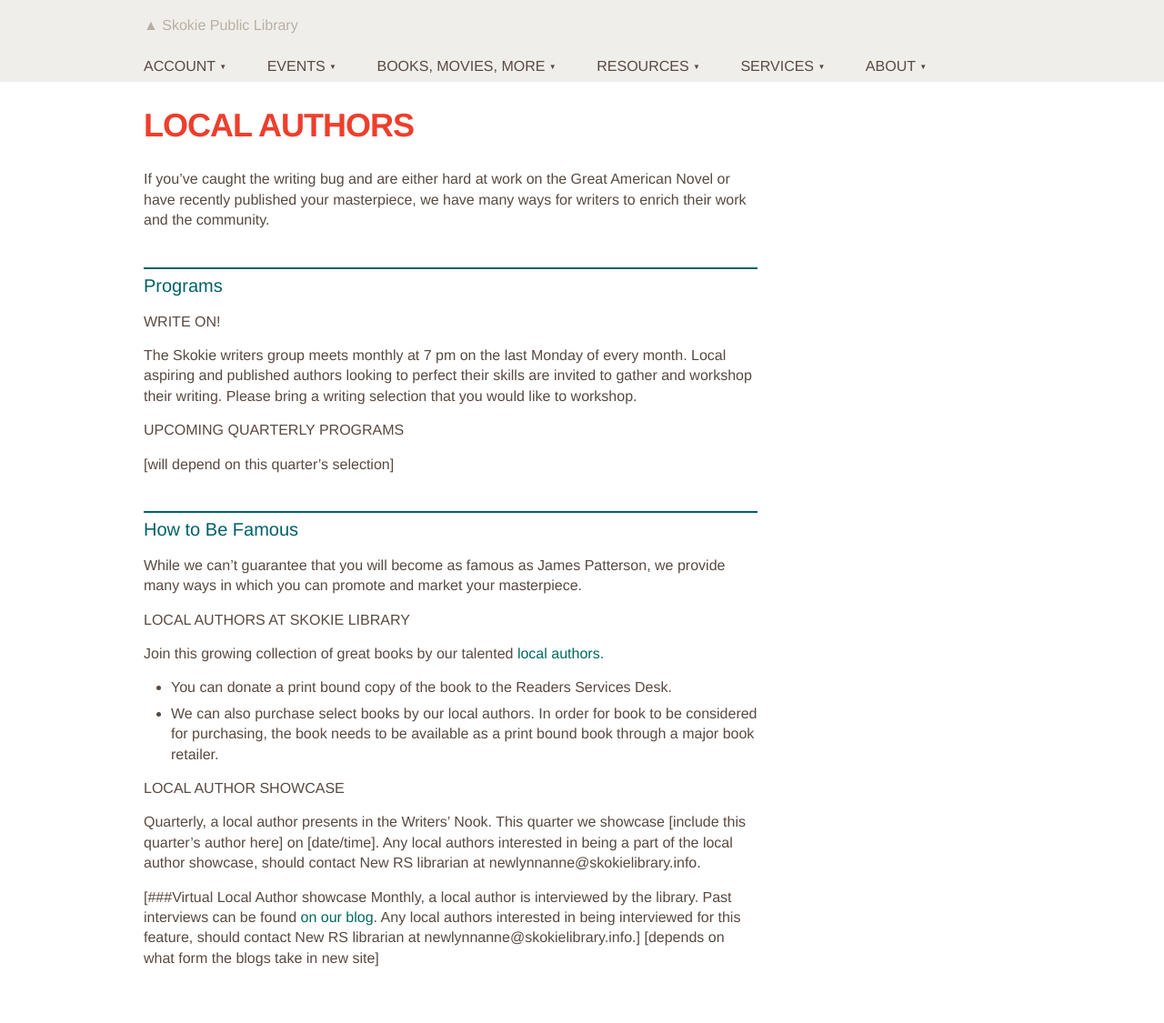
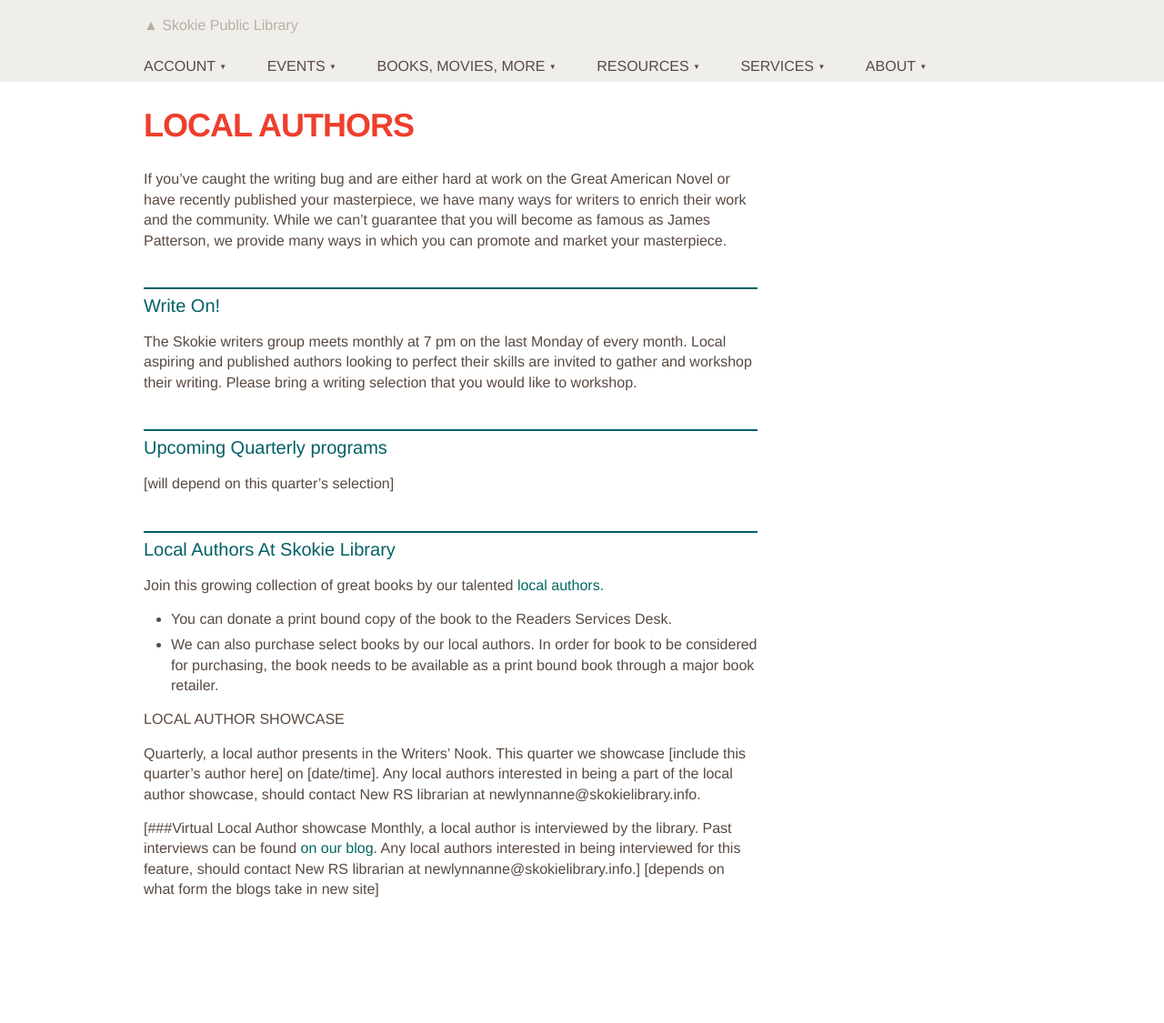
Before and after one commit to skokielibrary/spl-content, a Jekyll site: the page built from _content/lynnanne/books-movies-more--local-authors.markdown, in a window 1280 px wide. Shown: the whole page at 91% size. Built offline with Jekyll 4.4.1, drawn with Linux system fonts in a browser that asks for light colours; after the commit the page ends 1050 px from its top, so only the background shows below that.

Commit message:
Updated books-movies-more--local-authors.markdown

```diff
--- a/_content/lynnanne/books-movies-more--local-authors.markdown
+++ b/_content/lynnanne/books-movies-more--local-authors.markdown
@@ -4,23 +4,18 @@ title: Local authors
 published: true
 ---
 
-If you've caught the writing bug and are either hard at work on the Great American Novel or have recently published your masterpiece, we have many ways for writers to enrich their work and the community.
+If you've caught the writing bug and are either hard at work on the Great American Novel or have recently published your masterpiece, we have many ways for writers to enrich their work and the community. While we can't guarantee that you will become as famous as James Patterson, we provide many ways in which you can promote and market your masterpiece.
 
-##Programs
-###Write On!
+## Write On!
 The Skokie writers group meets monthly at 7 pm on the last Monday of every month. Local aspiring and published authors looking to perfect their skills are invited to gather and workshop their writing. Please bring a writing selection that you would like to workshop.
 
-###Upcoming Quarterly programs
+## Upcoming Quarterly programs
 [will depend on this quarter's selection]
 
-##How to Be Famous
-While we can't guarantee that you will become as famous as James Patterson, we provide many ways in which you can promote and market your masterpiece.
-
-###Local Authors At Skokie Library
+## Local Authors At Skokie Library
 Join this growing collection of great books by our talented [local authors.](http://encore.skokielibrary.info/iii/encore/search/C__SLocal%20author.__Orightresult?lang=eng&suite=beta)
 - You can donate a print bound copy of the book to the Readers Services Desk.
 - We can also purchase select books by our local authors. In order for book to be considered for purchasing, the book needs to be available as a print bound book through a major book retailer.
-
 
 ### Local Author showcase
 Quarterly, a local author presents in the Writers' Nook. This quarter we showcase [include this quarter's author here] on [date/time]. Any local authors interested in being a part of the local author showcase, should contact New RS librarian at newlynnanne@skokielibrary.info.
```
